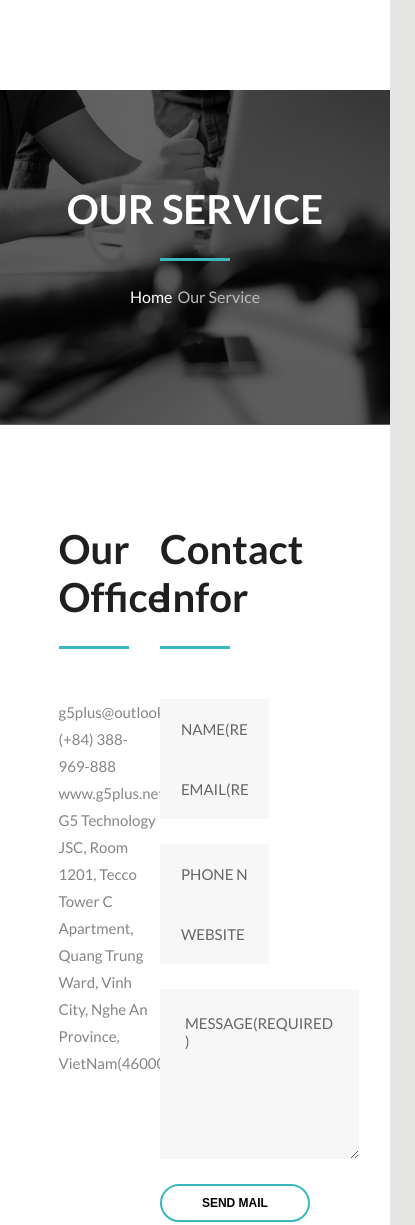
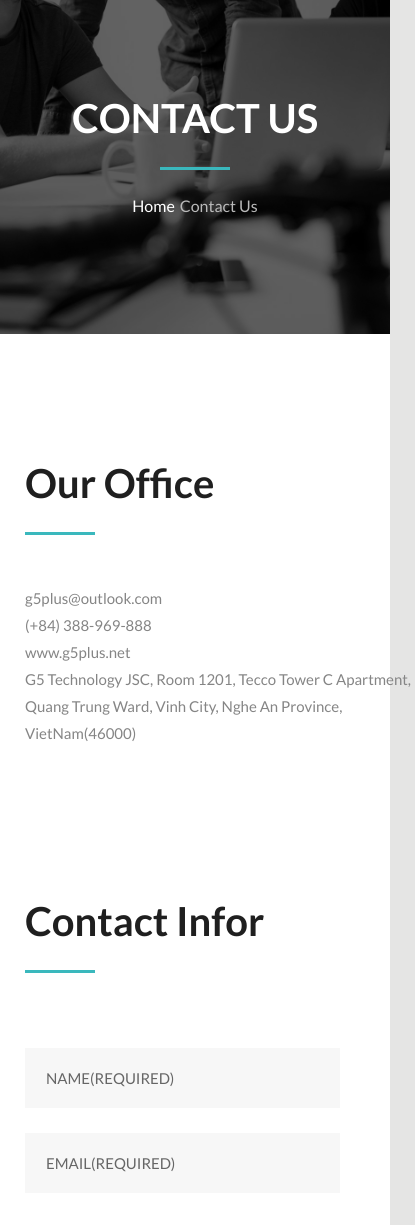
Before and after one commit to Sirdayne/arvo, a plain HTML site: page contact.html in a window 390 px wide. Shown: the part 81-1306 px from the top of the page, 415 px wide, since content can reach past the window. Drawn offline with Linux system fonts and the light colour scheme.

Commit message:
added mobile for faq and contact

```diff
--- a/contact.html
+++ b/contact.html
@@ -69,11 +69,11 @@
         <header id="header-about" data-parallax="scroll" data-image-src="./img/header-service.jpg">
             <div class="header-about-back">
                 <div class="nav-waypoint-white"></div>
-                <h1>OUR SERVICE</h1>
+                <h1>CONTACT US</h1>
                 <div class="header-about-line"></div>
 
                 <div class="header-about-row">
-                        <a href="">Home</a><h2>Our Service</h2>
+                        <a href="">Home</a><h2>Contact Us</h2>
                 </div>
             </div>
         </header>
--- a/css/media.css
+++ b/css/media.css
@@ -16,8 +16,16 @@
     .nav{
         margin-right: 35px;
     }
+    .contact-right input{
+        width: 70%;
+        max-width: 70%;
+        margin-top: 25px;
+    }
+    .contact-right textarea{
+        width: 70%;
+        max-width: 70%;
+    }
 }
-
 @media only screen and (max-width : 1000px) {
     .footer-part{
         width: 100%;
@@ -26,6 +34,17 @@
 }
 
 @media only screen and (max-width : 800px) {
+     .contact-left, .contact-right{
+        width: 100%;
+        margin: 25px;
+    }
+    .faq-left, .faq-right{
+        width: 100%;
+        margin: 25px 5px 25px 5px;
+    }
+    .header-white{
+        display: none;
+    }
     #header{
         height: 900px;
     }
--- a/css/style.css
+++ b/css/style.css
@@ -1756,7 +1756,7 @@ body{
     color: #858585;
 }
 .contact-right{
-    width: 45%;
+    width: 55%;
     margin-left: 1%;
 }
 .contact-line{
```
Also changed, not shown: service.html (+1 -1 lines).
